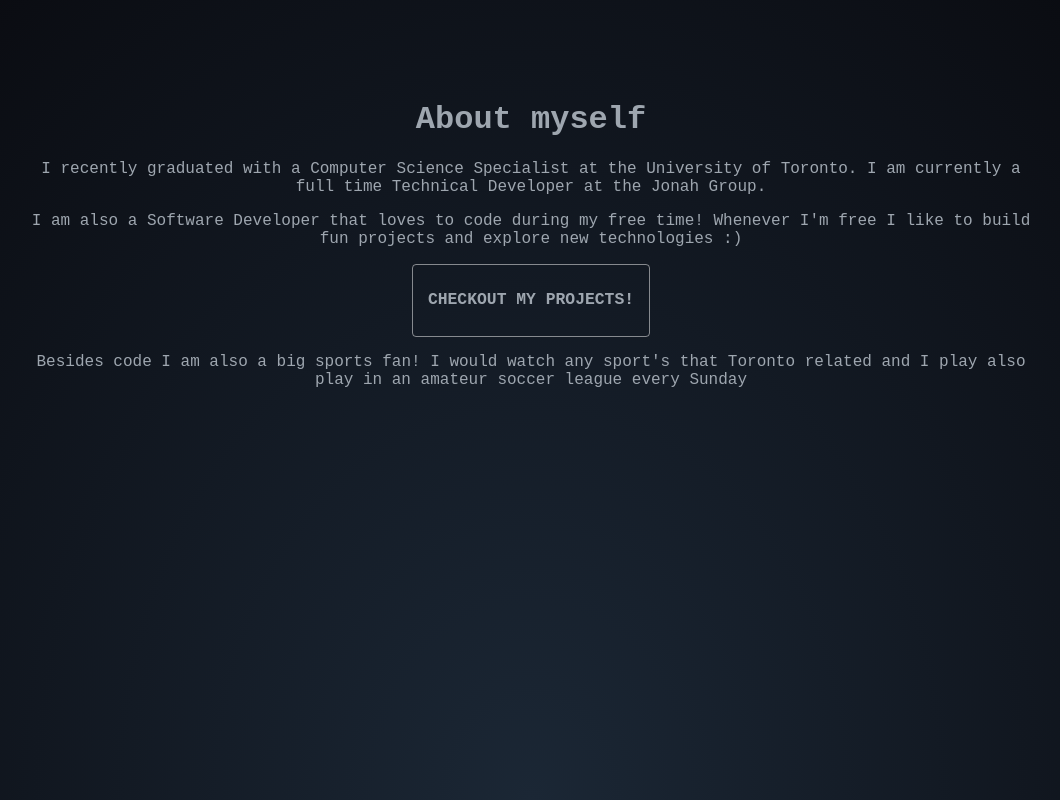
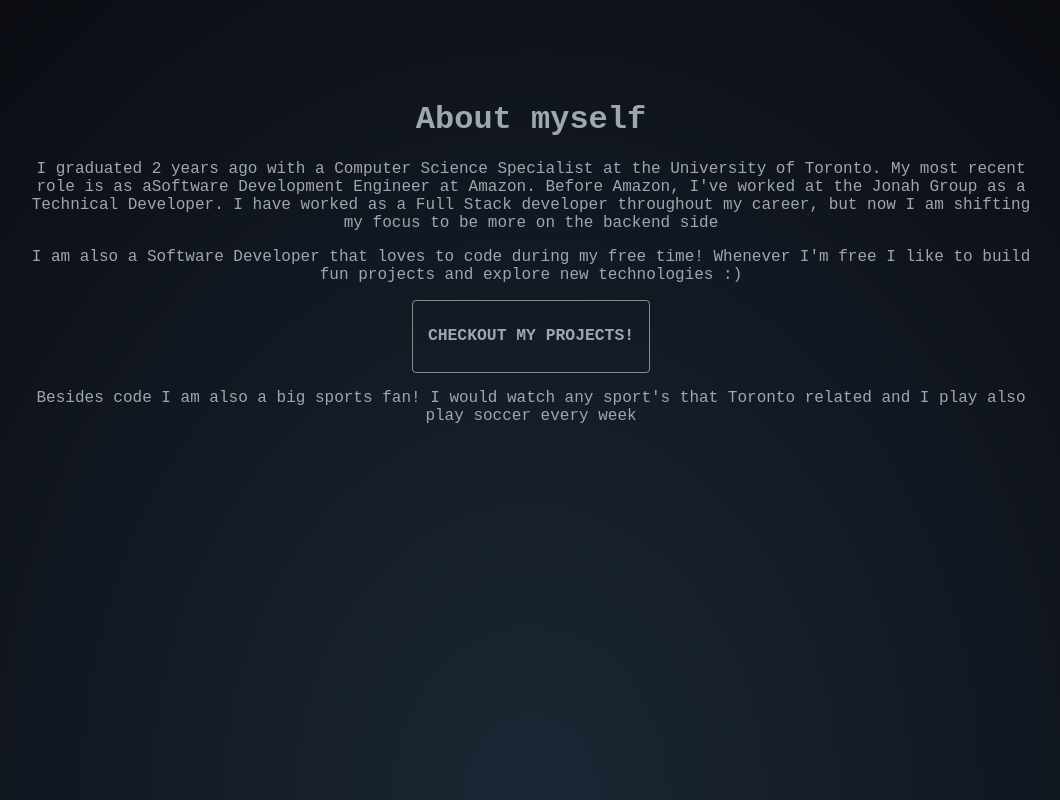
Before and after one commit to christochow/christochow, a Next.js app: page / in a window 1280 px wide. Shown: the part 800-1600 px from the top of the page, without its empty margins (109-1169 px from the left). Built offline with nearby package versions, Linux system fonts and the light colour scheme.

Commit message:
Update about page

```diff
--- a/components/Home/About/index.tsx
+++ b/components/Home/About/index.tsx
@@ -28,8 +28,13 @@ const About = (props: any) => {
                 <div ref={nodeRef} className={styles.textBox}>
                     <h1>About myself</h1>
                     <p>
-                        I recently graduated with a Computer Science Specialist at the University of Toronto. I am
-                        currently a full time Technical Developer at the Jonah Group.
+                        {/* {"I am currently a full time Software Engineer at Pinterest. Before Pinterest," +
+                        " I've worked at Amazon and the Jonah Group. I have worked as a Full Stack developer throughout" +
+                        " my career, but now I am shifting my focus to be more on the backend side"} */}
+                        {"I graduated 2 years ago with a Computer Science Specialist at the University of Toronto." +
+                        " My most recent role is as aSoftware Development Engineer at Amazon. Before Amazon," +
+                        " I've worked at the Jonah Group as a Technical Developer. I have worked as a Full Stack developer throughout" +
+                        " my career, but now I am shifting my focus to be more on the backend side"}
                     </p>
                     <p>
                         {"I am also a Software Developer that loves to code during my free time! Whenever I'm free I like to build fun"
@@ -38,7 +43,7 @@ const About = (props: any) => {
                     <Button variant='outlined' onClick={() => router.push('/projects')}><h3>Checkout my projects!</h3></Button>
                     <p>
                         {"Besides code I am also a big sports fan! I would watch any sport's that Toronto related and I play also play"
-                        + " in an amateur soccer league every Sunday"}
+                        + " soccer every week"}
                     </p>
                 </div>
             </CSSTransition>
```
